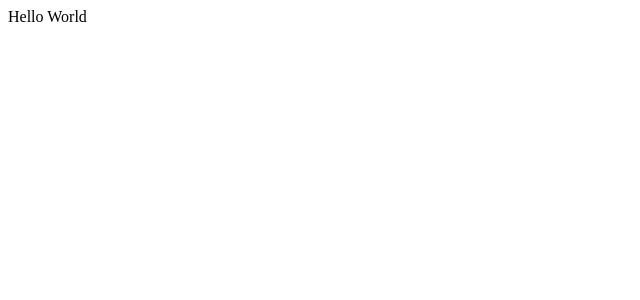
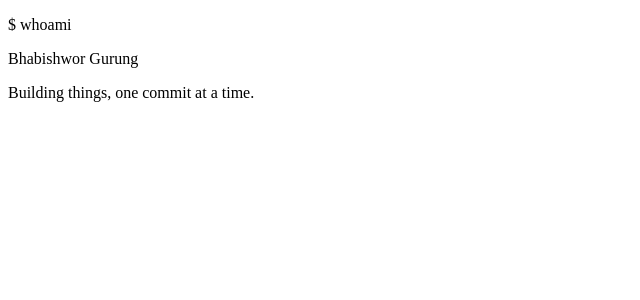
Before and after one commit to Bhabishworgrg/bhabishworgrg.github.io, a React (Vite) app: page / in a window 1280 px wide. Shown: the top 300 px of the page, without its empty margins (0-640 px from the left). Built offline with nearby package versions, Linux system fonts and the light colour scheme.

Commit message:
Add intro component

```diff
--- a/src/App.jsx
+++ b/src/App.jsx
@@ -1,7 +1,9 @@
+import Intro from './components/Intro.jsx'
+
 function App() {
 	return (
 		<>
-			Hello World
+			<Intro/>
 		</>
 	)
 }
--- /dev/null
+++ b/src/components/Intro.jsx
@@ -0,0 +1,13 @@
+function Intro() {
+	return (
+		<div id='intro'>
+	  		<p className='inro-prompt'>$ whoami</p>
+	  		<p className='intro-title'>Bhabishwor Gurung</p>
+	  		<span className='intro-subtitle'>
+	  			Building things, one commit at a time.
+	  		</span>
+		</div>
+	);
+}
+
+export default Intro;
```
Also changed, not shown: index.html (+5 -5 lines).
